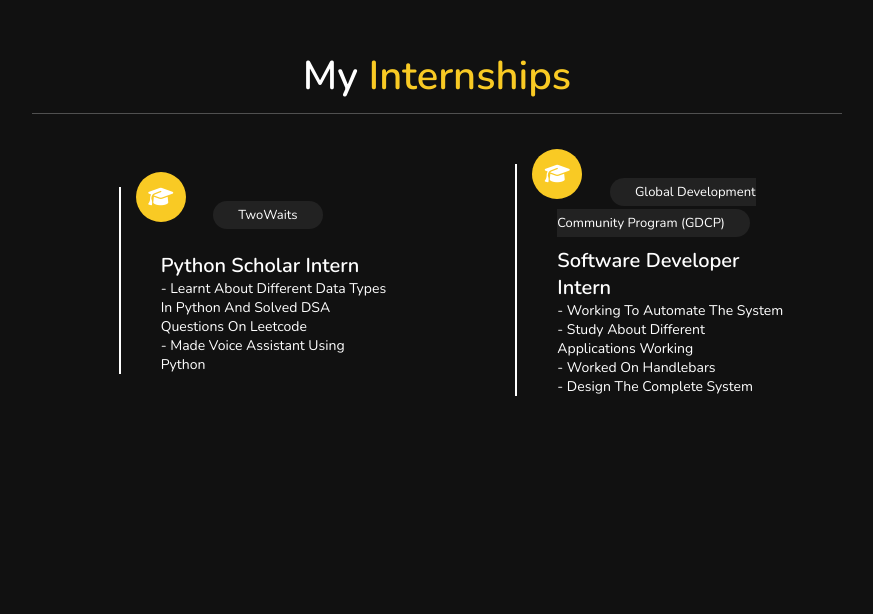
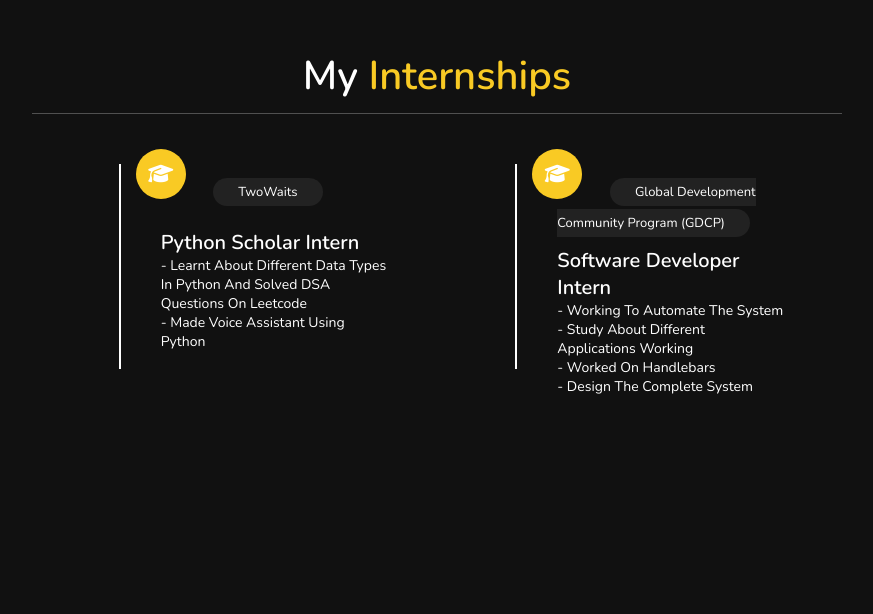
Before and after one commit to jahnvi07/Portfolio, a plain HTML site: page index.html in a window 1280 px wide. Shown: the part 2361-2975 px from the top of the page, without its empty margins (378-1251 px from the left). Drawn offline with nearby package versions, Linux system fonts and the light colour scheme.

Commit message:
Update style.css

```diff
--- a/style.css
+++ b/style.css
@@ -294,6 +294,7 @@ header .navbar ul li a:hover{
     padding-left: 4rem;
     border-left: .2rem solid #fff;
     position: relative;
+    height: 205px
 }
 
 .internships .box-container .box span{
```
